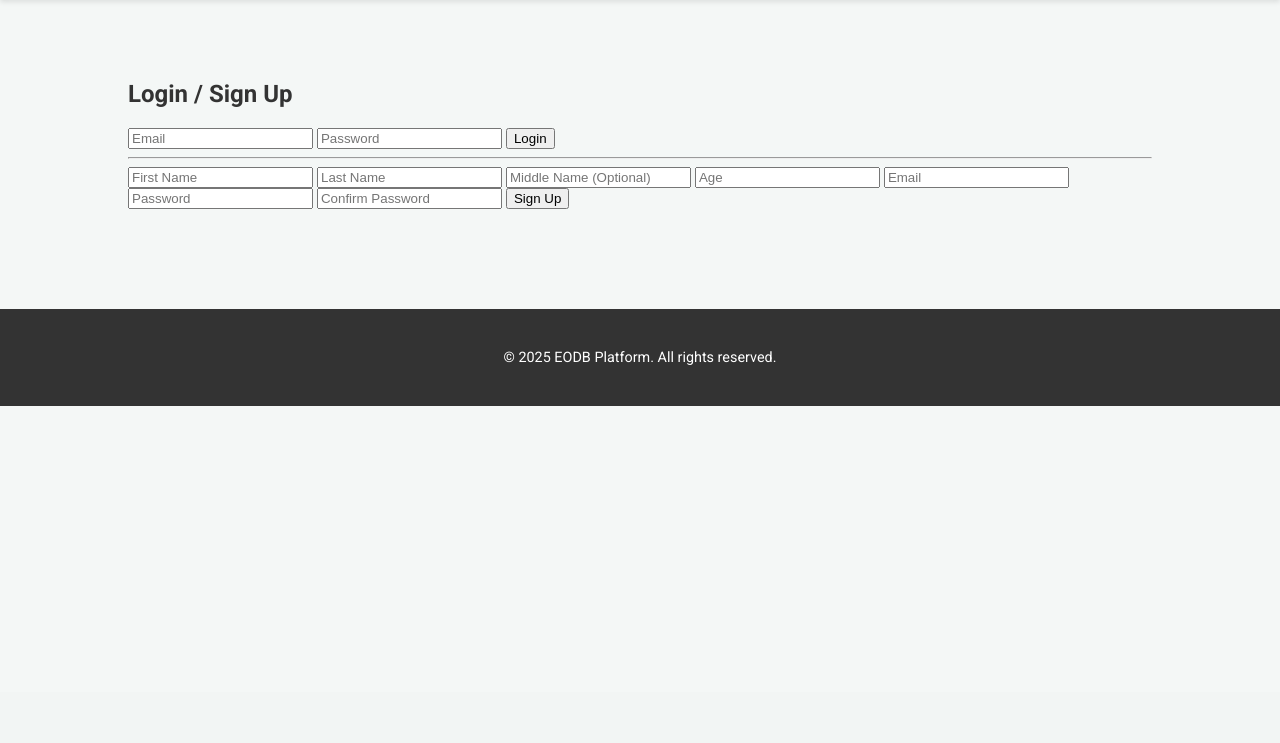
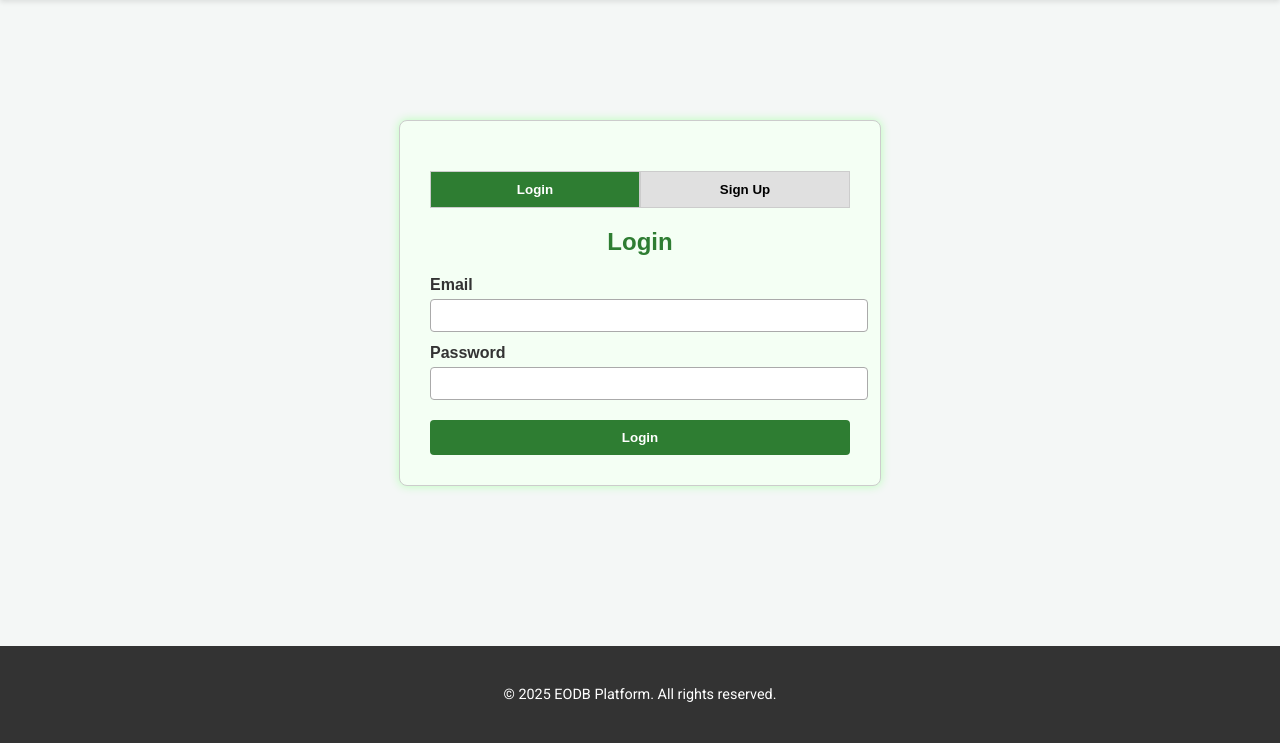
Before and after one commit to insufferable3/EODB-platformm, a Flask app: page /login in a window 1280 px wide. Shown: the part 108-851 px from the top of the page. Before the commit the page ends 514 px from the top, so only its background shows below. Run offline with Flask 3, Linux system fonts and the light colour scheme.

Commit message:
login page better by angel gupta

```diff
--- a/app.py
+++ b/app.py
@@ -149,6 +149,32 @@ This registration can help you access various government schemes and subsidies."
         'schemes_info': schemes_info
     })
 
+@app.route('/find_schemes', methods=['GET'])
+def find_schemes():
+    return render_template("scheme_form.html")
+
+
+@app.route('/recommend_schemes', methods=['POST'])
+def recommend_schemes():
+    idea = request.form.get('startup_idea', '').lower()
+    selected_sectors = request.form.getlist('sectors')
+
+    matches = []
+    for scheme in all_schemes:
+        score = 0
+        text_blob = f"{scheme.get('Brief', '')} {scheme.get('Eligibility Criteria', '')} {scheme.get('Key Sector Covered', '')}".lower()
+
+        if idea and any(word in text_blob for word in idea.split()):
+            score += 1
+
+        if selected_sectors and any(sector.lower() in text_blob for sector in selected_sectors):
+            score += 1
+
+        if score > 0:
+            matches.append(scheme)
+
+    return render_template("scheme_results.html", results=matches)
+
 
 
 
--- a/templates/login.html
+++ b/templates/login.html
@@ -1,33 +1,176 @@
 {% extends "base.html" %}
 {% block content %}
-<h2>Login / Sign Up</h2>
 
+<style>
+    .form-container {
+        width: 420px;
+        margin: 60px auto;
+        font-family: Arial, sans-serif;
+        border: 1px solid #ccc;
+        padding: 30px;
+        background-color: #f4fff4;
+        border-radius: 8px;
+        box-shadow: 0 0 10px #b9ffb9;
+    }
+
+    .form-container h2 {
+        text-align: center;
+        color: #2e7d32;
+        margin-bottom: 20px;
+    }
+
+    label {
+        display: block;
+        margin-top: 12px;
+        font-weight: bold;
+    }
+
+    input[type="text"],
+    input[type="email"],
+    input[type="password"],
+    input[type="number"] {
+        width: 100%;
+        padding: 8px;
+        margin-top: 5px;
+        border: 1px solid #aaa;
+        border-radius: 4px;
+    }
+
+    button {
+        width: 100%;
+        padding: 10px;
+        margin-top: 20px;
+        border: none;
+        background-color: #2e7d32;
+        color: white;
+        font-weight: bold;
+        cursor: pointer;
+        border-radius: 4px;
+    }
+
+    button:hover {
+        background-color: #1b5e20;
+    }
+
+    .toggle-buttons {
+        display: flex;
+        justify-content: center;
+        margin-bottom: 20px;
+    }
+
+    .toggle-buttons button {
+        width: 50%;
+        border-radius: 0;
+        background-color: #e0e0e0;
+        color: black;
+        border: 1px solid #ccc;
+    }
+
+    .toggle-buttons button.active {
+        background-color: #2e7d32;
+        color: white;
+        font-weight: bold;
+    }
+
+    .messages {
+        color: red;
+        margin-top: 15px;
+    }
+
+    ul {
+        padding-left: 20px;
+    }
+
+    .form-section {
+        display: none;
+    }
+
+    .form-section.active {
+        display: block;
+    }
+</style>
+
+<div class="form-container">
+    <div class="toggle-buttons">
+        <button id="loginToggle" class="active" onclick="showForm('login')">Login</button>
+        <button id="signupToggle" onclick="showForm('signup')">Sign Up</button>
+    </div>
+
+    <!-- Login Form -->
+    <div id="loginForm" class="form-section active">
+        <h2>Login</h2>
         <form method="POST" action="/login">
-    <input name="email" placeholder="Email" required>
-    <input name="password" type="password" placeholder="Password" required>
+            <label for="loginEmail">Email</label>
+            <input name="email" id="loginEmail" type="email" required>
+
+            <label for="loginPassword">Password</label>
+            <input name="password" id="loginPassword" type="password" required>
+
             <button type="submit">Login</button>
         </form>
+    </div>
 
-<hr>
+    <!-- Sign Up Form -->
+    <div id="signupForm" class="form-section">
+        <h2>Sign Up</h2>
+        <form method="POST" action="/signup">
+            <label for="fname">First Name</label>
+            <input name="fname" id="fname" type="text" required>
 
-<form method="POST" action="/signup">
-    <input name="fname" placeholder="First Name" required>
-    <input name="lname" placeholder="Last Name" required>
-    <input name="mname" placeholder="Middle Name (Optional)">
-    <input name="age" type="number" placeholder="Age" required>
-    <input name="email" placeholder="Email" required>
-    <input name="password" type="password" placeholder="Password" required>
-    <input name="confirm" type="password" placeholder="Confirm Password" required>
+            <label for="lname">Last Name</label>
+            <input name="lname" id="lname" type="text" required>
+
+            <label for="mname">Middle Name (Optional)</label>
+            <input name="mname" id="mname" type="text">
+
+            <label for="age">Age</label>
+            <input name="age" id="age" type="number" required>
+
+            <label for="signupEmail">Email</label>
+            <input name="email" id="signupEmail" type="email" required>
+
+            <label for="signupPassword">Password</label>
+            <input name="password" id="signupPassword" type="password" required>
+
+            <label for="confirm">Confirm Password</label>
+            <input name="confirm" id="confirm" type="password" required>
+
             <button type="submit">Sign Up</button>
         </form>
+    </div>
 
     {% with messages = get_flashed_messages() %}
       {% if messages %}
+        <div class="messages">
             <ul>
                 {% for message in messages %}
-        <li style="color:red;">{{ message }}</li>
+                    <li>{{ message }}</li>
                 {% endfor %}
             </ul>
+        </div>
       {% endif %}
     {% endwith %}
+</div>
+
+<script>
+    function showForm(form) {
+        const loginBtn = document.getElementById('loginToggle');
+        const signupBtn = document.getElementById('signupToggle');
+        const loginForm = document.getElementById('loginForm');
+        const signupForm = document.getElementById('signupForm');
+
+        if (form === 'login') {
+            loginBtn.classList.add('active');
+            signupBtn.classList.remove('active');
+            loginForm.classList.add('active');
+            signupForm.classList.remove('active');
+        } else {
+            signupBtn.classList.add('active');
+            loginBtn.classList.remove('active');
+            signupForm.classList.add('active');
+            loginForm.classList.remove('active');
+        }
+    }
+</script>
+
 {% endblock %}
```
Also changed, not shown: playground-1.mongodb.js (added, +43 -0 lines). Lines whose indentation alone changed are shown as unchanged.
